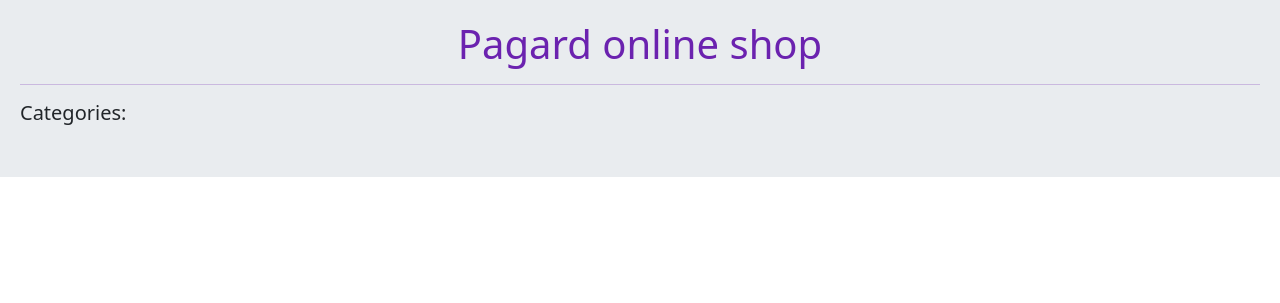
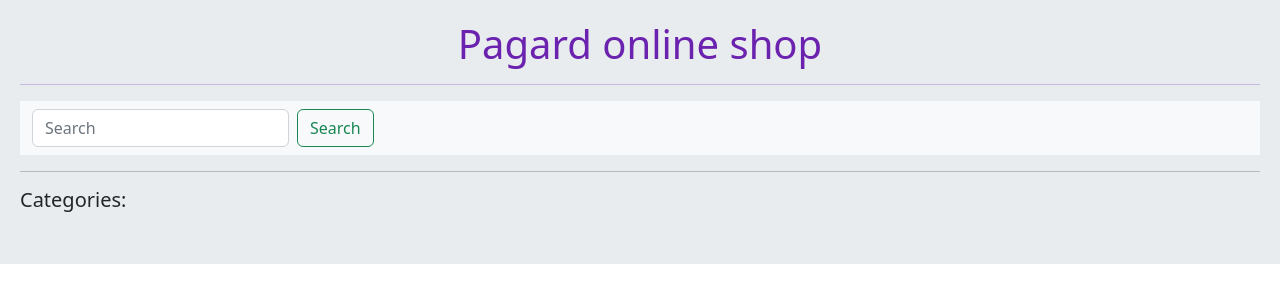
Before and after one commit to mohammadpagard/django-shop, a Django app: page / in a window 1280 px wide. Shown: the part 56-359 px from the top of the page. Run offline with Django 4.2, Linux system fonts and the light colour scheme; data that the repository does not hold is empty.

Commit message:
Search & start elasticsearch.

```diff
--- a/home/templates/home/index.html
+++ b/home/templates/home/index.html
@@ -9,6 +9,18 @@
         <h1 class="text-center">Pagard online shop</h1>
         <hr>
     </div>
+
+    <nav class="navbar navbar-expand-lg bg-light">
+        <div class="container-fluid">
+          <div class="collapse navbar-collapse" id="navbarSupportedContent">
+            <form class="d-flex" role="search" action="{% url 'home:search-products' %}">
+              <input class="form-control me-2" type="search" placeholder="Search" aria-label="Search" name="search">
+              <button class="btn btn-outline-success" type="submit">Search</button>
+            </form>
+          </div>
+        </div>
+    </nav>
+    <hr>
 
     <div class="categories">
         <h5>Categories:</h5>
--- a/home/urls.py
+++ b/home/urls.py
@@ -5,5 +5,6 @@ from . import views
 app_name = 'home'
 urlpatterns = [
     path('', views.HomeView.as_view(), name='home'),
+    path('search/', views.search, name='search-products'),
     path('category/<slug:category_slug>/', views.HomeView.as_view(), name='category_filter'),
 ]
--- a/home/views.py
+++ b/home/views.py
@@ -1,6 +1,7 @@
 # Django packages
 from django.shortcuts import render
 from django.views import View
+from django.db.models import Q
 # Local apps
 from product.models import Product, Category
 
@@ -17,3 +18,16 @@ class HomeView(View):
             'product': product,
             'category': categories
         })
+
+
+def search(request):
+    search_product = request.GET.get('search')
+    if search_product:
+        products = Product.objects.filter(
+            Q(name__icontains=search_product) & Q(description__icontains=search_product)
+        )
+    else:
+        products = Product.objects.all().order_by("-created")
+
+    context = {'product': products}
+    return render(request, 'home/index.html', context)
--- /dev/null
+++ b/product/forms.py
@@ -0,0 +1,5 @@
+from django import forms
+
+
+class ProductSearchForm(forms.Form):
+    search = forms.CharField(widget=forms.TextInput(attrs={'class': 'form-control'}))
```
Also changed, not shown: core/settings.py (+8 -0 lines), home/documents.py (added, +17 -0 lines).
